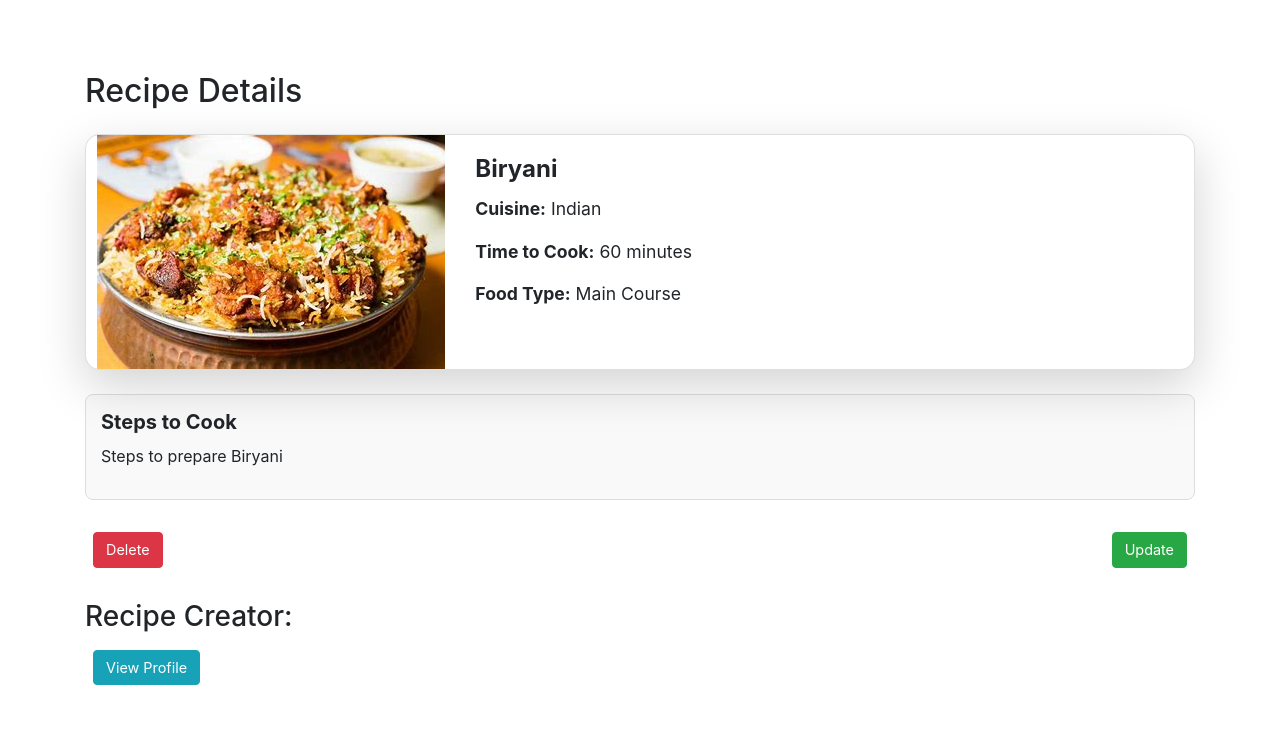
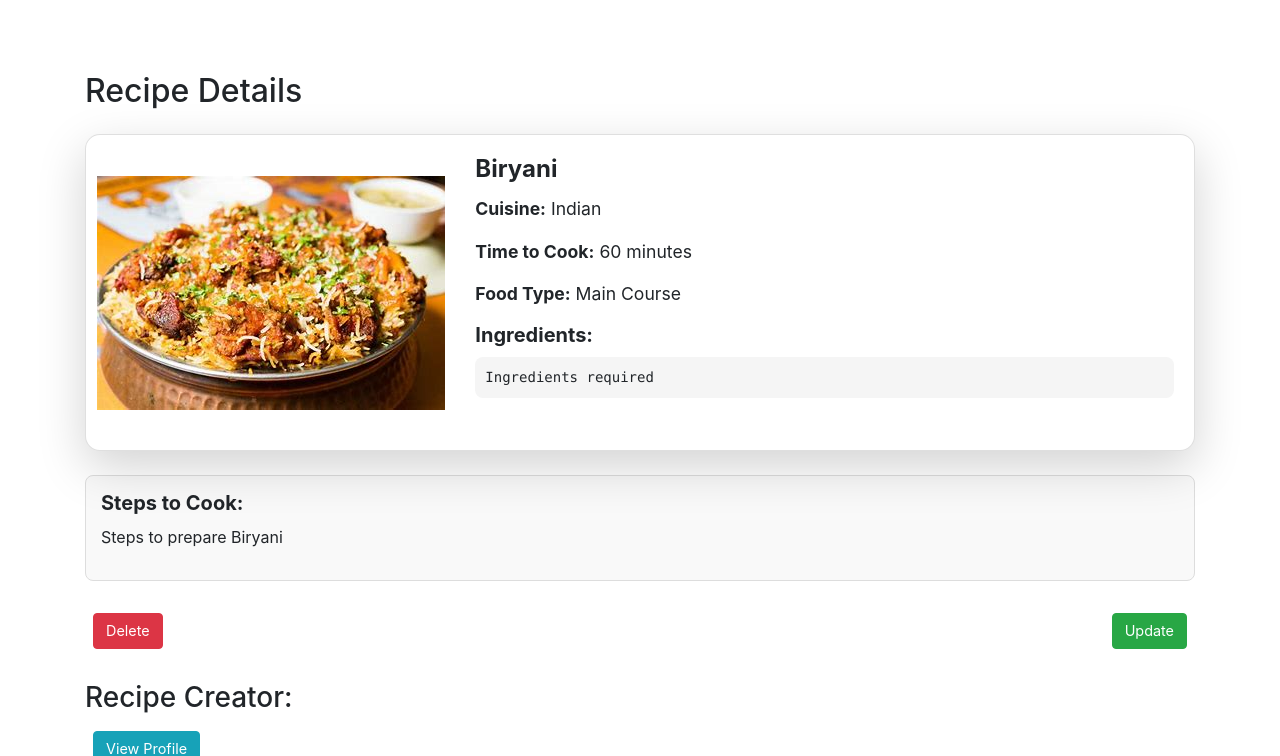
Before and after one commit to Prangya2003/Recipe-sharing-website, a Django app: page /recipe/recipe-detail/36 in a window 1280 px wide. Shown: the top 756 px of the page. Run offline with Django 5.2, Linux system fonts and the light colour scheme; data comes from the database, SQL or seed files in the repository; both versions use the stored data as it was after the commit; some libraries are stand-ins or nearby versions.

Commit message:
Added ingredients

```diff
--- a/project/recipe/models.py
+++ b/project/recipe/models.py
@@ -12,6 +12,7 @@ class RecipeModel(models.Model):
     time_to_cook = models.CharField(max_length=100,default=0)
     food_type = models.CharField(max_length=100,default='Unknown')
     description = models.TextField()
+    ingredients = models.TextField(blank=True, null=True)
 
     updated_at = models.DateTimeField(auto_now=True)
     created_at = models.DateTimeField(auto_now_add=True, editable=False)
--- a/project/recipe/templates/create_recipe.html
+++ b/project/recipe/templates/create_recipe.html
@@ -16,7 +16,11 @@
             <input type="file" class="form-control-file" id="picture" name="picture" required>
         </div>
         <div class="mb-3">
-            <label for="description">Description</label>
+            <label for="ingredients">Ingredients</label>
+            <textarea class="form-control" id="ingredients" name="ingredients" rows="4" placeholder="List your ingredients here, each on a new line."></textarea>
+        </div>
+        <div class="mb-3">
+            <label for="description">Steps to cook</label>
             <textarea class="form-control" id="description" name="description" rows="3" required></textarea>
         </div>
         <div class="mb-3">
--- a/project/recipe/templates/recipe_detail.html
+++ b/project/recipe/templates/recipe_detail.html
@@ -17,6 +17,12 @@
                     <p class="card-text"><strong>Cuisine:</strong> {{ recipe.cuisine }}</p>
                     <p class="card-text"><strong>Time to Cook:</strong> {{ recipe.time_to_cook }} minutes</p>
                     <p class="card-text"><strong>Food Type:</strong> {{ recipe.food_type }}</p>
+
+                    <!-- Ingredients Section -->
+                    <div class="mb-3">
+                        <h4>Ingredients:</h4>
+                        <pre>{{ recipe.ingredients }}</pre> <!-- Use <pre> to preserve line breaks and spacing -->
+                    </div>
                 </div>
             </div>
         </div>
@@ -24,7 +30,7 @@
 
     <!-- Steps to Cook Box -->
     <div class="steps-box mb-4">
-        <h4>Steps to Cook</h4>
+        <h4>Steps to Cook:</h4>
         <p class="steps-text">{{ recipe.description }}</p>
     </div>
 
@@ -80,7 +86,6 @@
     .steps-text {
         white-space: pre-wrap; /* Preserve spaces and line breaks */
     }
-    /* Additional styling for the image and details layout */
     .card-body {
         display: flex;
         flex-direction: column;
@@ -95,5 +100,18 @@
     .col-md-4, .col-md-8 {
         padding: 0;
     }
+    /* Style for Ingredients section */
+    .mb-3 h4 {
+        font-size: 1.25rem;
+        font-weight: bold;
+        margin-bottom: 10px;
+    }
+    pre {
+        background-color: #f5f5f5;
+        padding: 10px;
+        border-radius: 8px;
+        white-space: pre-wrap; /* Preserve formatting */
+        word-wrap: break-word; /* Allow long words to be broken */
+    }
 </style>
 {% endblock %}
--- a/project/recipe/templates/update_recipe.html
+++ b/project/recipe/templates/update_recipe.html
@@ -21,7 +21,11 @@
             <input type="file" class="form-control-file" id="picture" name="picture">
         </div>
         <div class="mb-3">
-            <label for="description">Description</label>
+            <label for="ingredients">Ingredients</label>
+            <textarea class="form-control" id="ingredients" name="ingredients" rows="4" placeholder="List your ingredients here, each on a new line.">{{ recipe.ingredients }}</textarea>
+        </div>
+        <div class="mb-3">
+            <label for="description">Steps to cook</label>
             <textarea class="form-control" id="description" name="description" rows="3" required>{{ recipe.description }}</textarea>
         </div>
         <div class="mb-3">
--- a/project/recipe/views.py
+++ b/project/recipe/views.py
@@ -25,6 +25,7 @@ def create_recipe_view(request):
         cuisine = request.POST.get('cuisine')
         time_to_cook = request.POST.get('time_to_cook')
         food_type = request.POST.get('food_type')
+        ingredients = request.POST.get('ingredients')
         chef = request.user if request.user.is_authenticated else User.objects.get(username='defaultuser')
 
         recipe = RecipeModel(
@@ -34,13 +35,14 @@ def create_recipe_view(request):
             chef=chef,
             cuisine=cuisine,
             time_to_cook=time_to_cook,
-            food_type=food_type
+            food_type=food_type,
+            ingredients=ingredients,
         )
         recipe.save()
+        return redirect('recipe_detail',id=recipe.id)
+    return render(request, 'create_recipe.html')
 
-        return redirect('recipe_detail',id=recipe.id)
 
-    return render(request, 'create_recipe.html')
 
 @login_required
 def update_recipe_view(request, id):
@@ -58,6 +60,7 @@ def update_recipe_view(request, id):
         recipe.cuisine = request.POST.get('cuisine')
         recipe.time_to_cook = request.POST.get('time_to_cook')
         recipe.food_type = request.POST.get('food_type')
+        recipe.ingredients = request.POST.get('ingredients')
         recipe.save()
         return redirect('recipe_detail', id=recipe.id)
 
@@ -75,5 +78,4 @@ def delete_recipe_view(request, id):
         recipe.delete()
         return redirect('profile_view', username=request.user.username)
 
-    # Optionally, render a confirmation page if you want to confirm deletion
     return render(request, 'confirm_delete.html', {'recipe': recipe})
```
Also changed, not shown: project/db.sqlite3, project/recipe/migrations/0005_recipemodel_ingredients.py (added).
